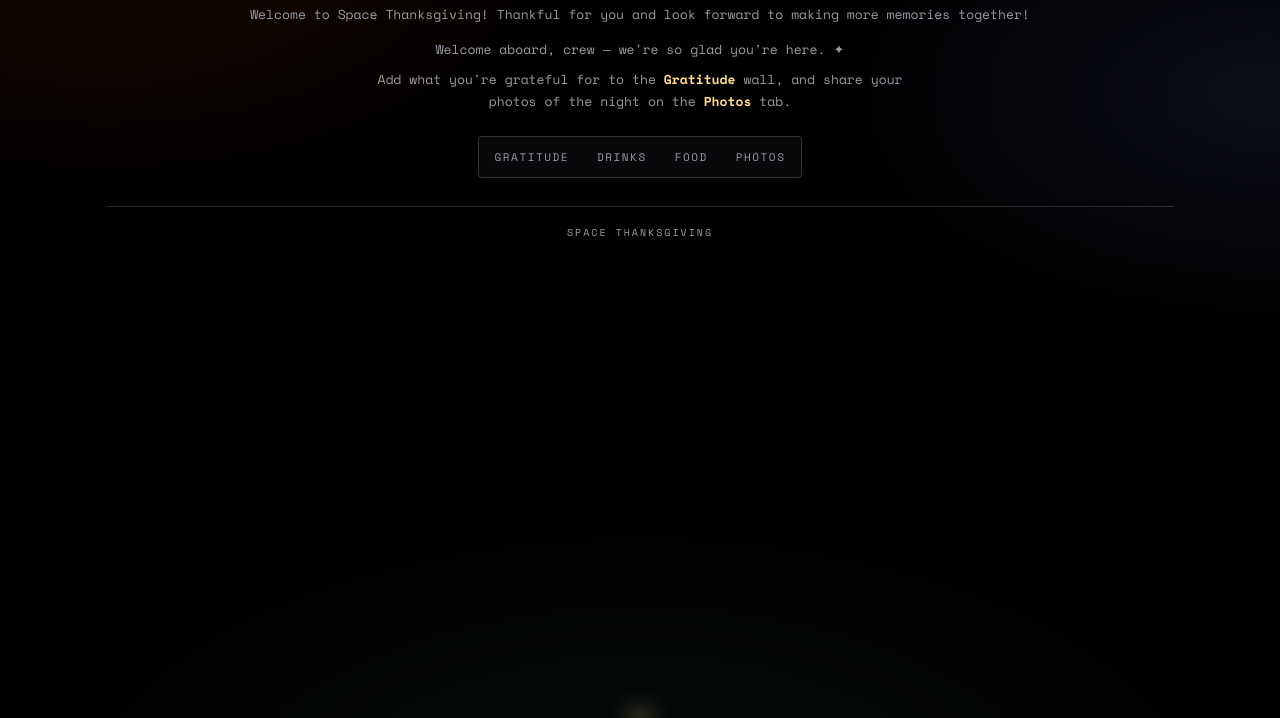
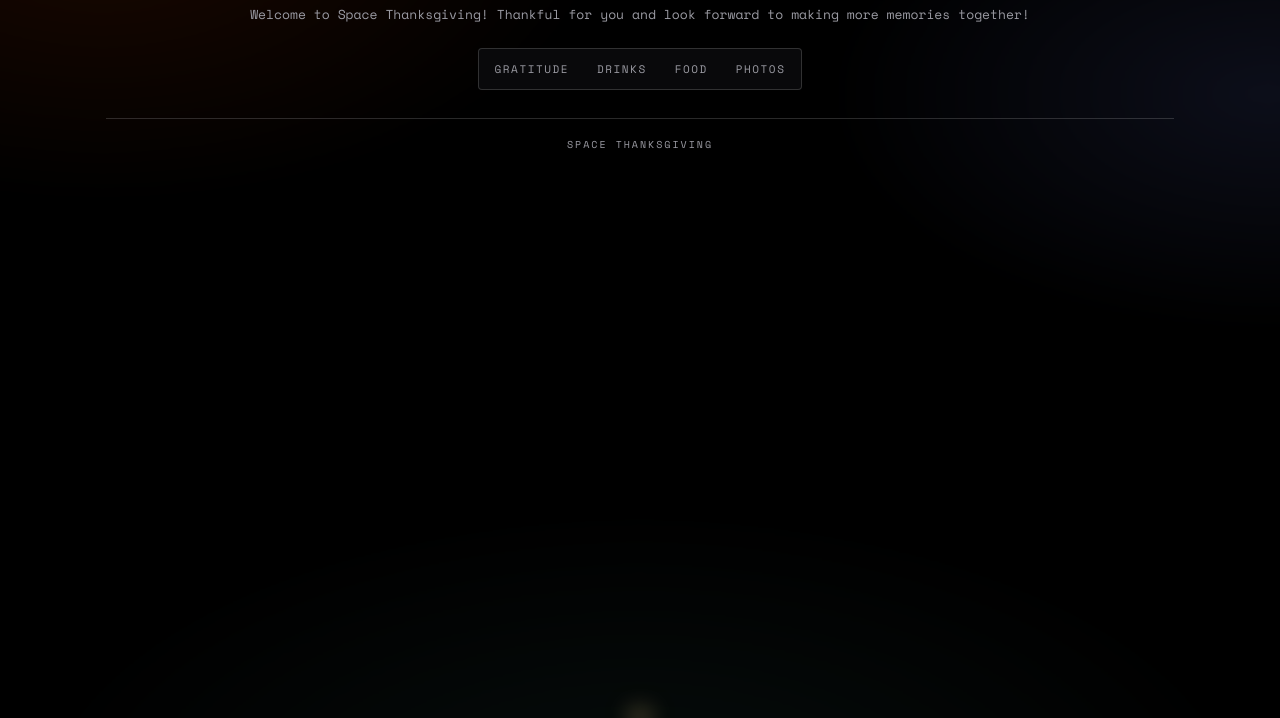
Before and after one commit to elysiawingyeeli/space-thanksgiving, a plain HTML site: page index.html in a window 1280 px wide. Shown: the part 82-800 px from the top of the page. Drawn offline with nearby package versions, Linux system fonts and the light colour scheme; a script that the page names is missing.

Commit message:
Remove welcome instructions

```diff
--- a/index.html
+++ b/index.html
@@ -31,8 +31,6 @@
   .masthead{padding:26px 4px 6px;text-align:center}
   .masthead h1{font-family:"Archivo",sans-serif;font-weight:900;font-size:clamp(30px,7vw,52px);line-height:1;letter-spacing:-.02em}
   .masthead p{margin-top:8px;color:var(--dim);font-size:13px}
-  .howto{margin:14px auto 0;max-width:560px;text-align:center;font-size:13px;line-height:1.7;color:var(--ink)}
-  .howto b{color:var(--gold);font-weight:700}
 
   .tabs{display:flex;gap:4px;margin:18px auto 18px;padding:4px;border:1px solid var(--line);border-radius:4px;background:rgba(11,11,14,.85);backdrop-filter:blur(8px);width:max-content;max-width:100%;position:sticky;top:calc(env(safe-area-inset-top,0px) + 8px);z-index:7}
   .tabs a{padding:8px 12px;border-radius:2px;color:var(--dim);text-decoration:none;font-size:11px;letter-spacing:.14em;text-transform:uppercase;white-space:nowrap}
@@ -166,10 +164,6 @@
   <div class="masthead">
     <h1>Space Thanksgiving</h1>
     <p>Welcome to Space Thanksgiving! Thankful for you and look forward to making more memories together!</p>
-    <div class="howto">
-      <p>Welcome aboard, crew — we're so glad you're here. ✦</p>
-      <p>Add what you're grateful for to the <b>Gratitude</b> wall, and share your photos of the night on the <b>Photos</b> tab.</p>
-    </div>
   </div>
   <nav class="tabs">
     <a href="#" data-t="gratitude">Gratitude</a>
```
